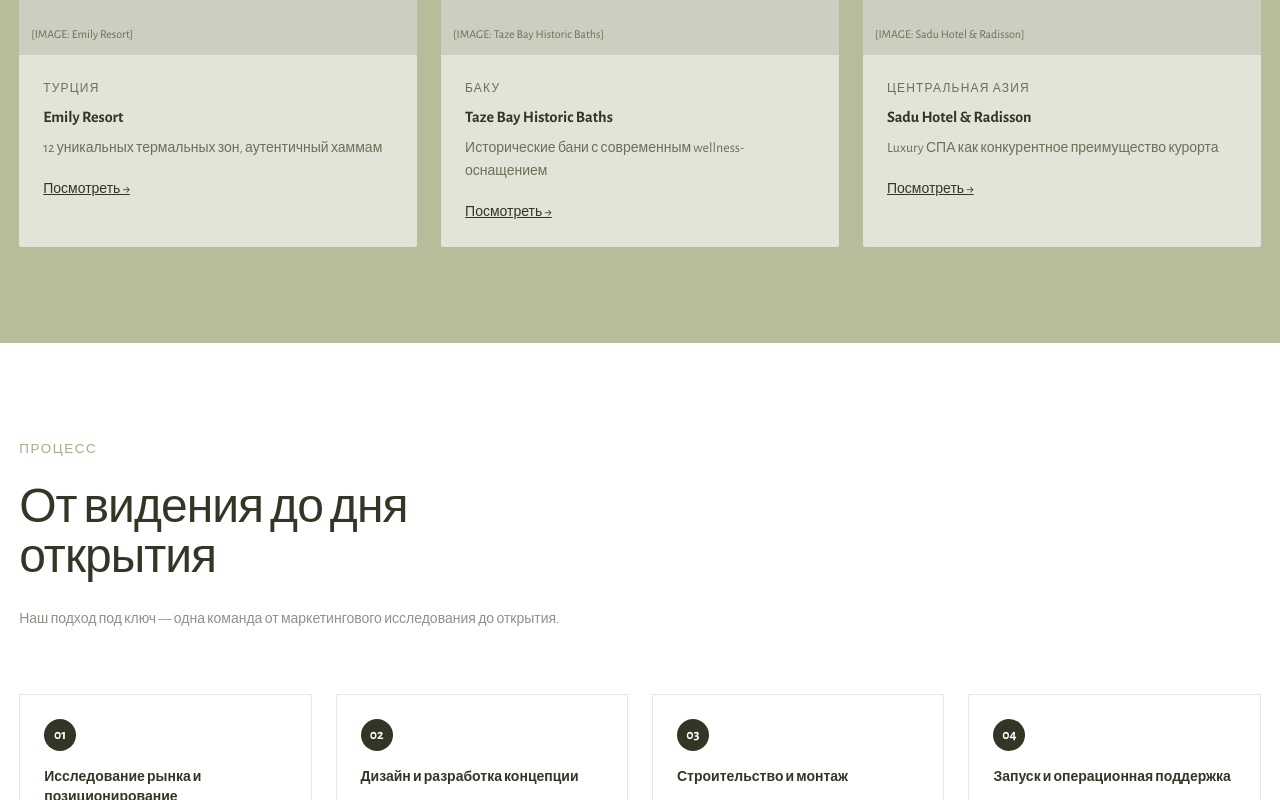
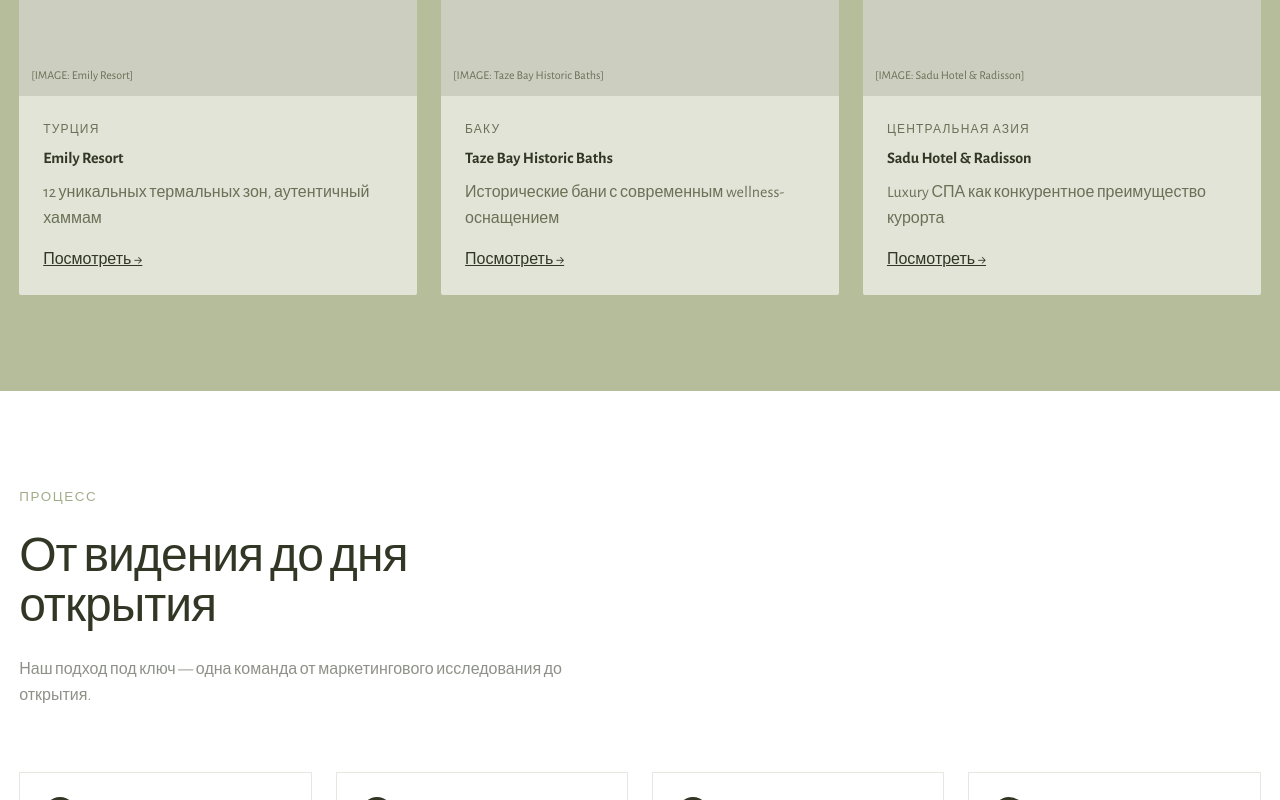
Before and after one commit to digitalcluster25/hws, a React (Vite) app: page / in a window 1280 px wide. Shown: the part 3060-3860 px from the top of the page. Built offline with nearby package versions, Linux system fonts and the light colour scheme.

Commit message:
fix: remove Georgia font, override text-xs/sm to 1rem via tailwind config

```diff
--- a/src/index.css
+++ b/src/index.css
@@ -16,15 +16,6 @@ body {
   color: #323625;
   font-family: "Alegreya Sans", sans-serif;
   font-size: 1rem;
-  font-optical-sizing: auto;
-}
-
-/* Минимальный размер шрифта 1rem глобально */
-* {
-  min-font-size: 1rem;
-}
-p, span, a, li, td, th, label, input, textarea, select, button {
-  font-size: max(1rem, 0.875rem);
 }
 
 /* ── Ohio demo34 button hover pattern ──
--- a/src/wireframe/Wireframe.jsx
+++ b/src/wireframe/Wireframe.jsx
@@ -342,7 +342,7 @@ export default function Wireframe() {
           <div className="grid md:grid-cols-3 gap-6">
             {testimonials.map(({quote,author}) => (
               <div key={author} className="p-8" style={{ background: 'rgba(255,255,255,0.05)', borderRadius: '2px' }}>
-                <span style={{ color: C.mid, fontSize: '3rem', lineHeight: 1, display: 'block', marginBottom: '1rem', fontFamily: 'Georgia, serif' }}>"</span>
+                <span style={{ color: C.mid, fontSize: '3rem', lineHeight: 1, display: 'block', marginBottom: '1rem', fontFamily: '"Alegreya Sans", sans-serif' }}>"</span>
                 <p className="text-sm leading-relaxed mb-6" style={{ color: 'rgba(255,255,255,0.65)' }}>{quote}</p>
                 <div className="pt-4" style={{ borderTop: '1px solid rgba(255,255,255,0.1)' }}>
                   <span className="text-xs font-semibold" style={{ color: C.mid }}>— {author}</span>
--- a/tailwind.config.js
+++ b/tailwind.config.js
@@ -25,9 +25,12 @@ export default {
         display: ['"Alegreya Sans"', 'sans-serif'],
       },
       fontSize: {
-        'display-xl': ['clamp(3rem, 6vw, 5.5rem)', { lineHeight: '1.05', letterSpacing: '-0.03em' }],
-        'display-lg': ['clamp(2.25rem, 4vw, 3.75rem)', { lineHeight: '1.1',  letterSpacing: '-0.025em' }],
-        'display-md': ['clamp(1.75rem, 3vw, 2.75rem)', { lineHeight: '1.15', letterSpacing: '-0.02em' }],
+        'xs':           ['1rem',  { lineHeight: '1.5' }],
+        'sm':           ['1rem',  { lineHeight: '1.5' }],
+        'base':         ['1rem',  { lineHeight: '1.6' }],
+        'display-xl':   ['clamp(3rem, 6vw, 5.5rem)',  { lineHeight: '1.05', letterSpacing: '-0.03em' }],
+        'display-lg':   ['clamp(2.25rem, 4vw, 3.75rem)', { lineHeight: '1.1', letterSpacing: '-0.025em' }],
+        'display-md':   ['clamp(1.75rem, 3vw, 2.75rem)', { lineHeight: '1.15', letterSpacing: '-0.02em' }],
       },
       transitionTimingFunction: {
         'expo': 'cubic-bezier(0.16, 1, 0.3, 1)',
```
